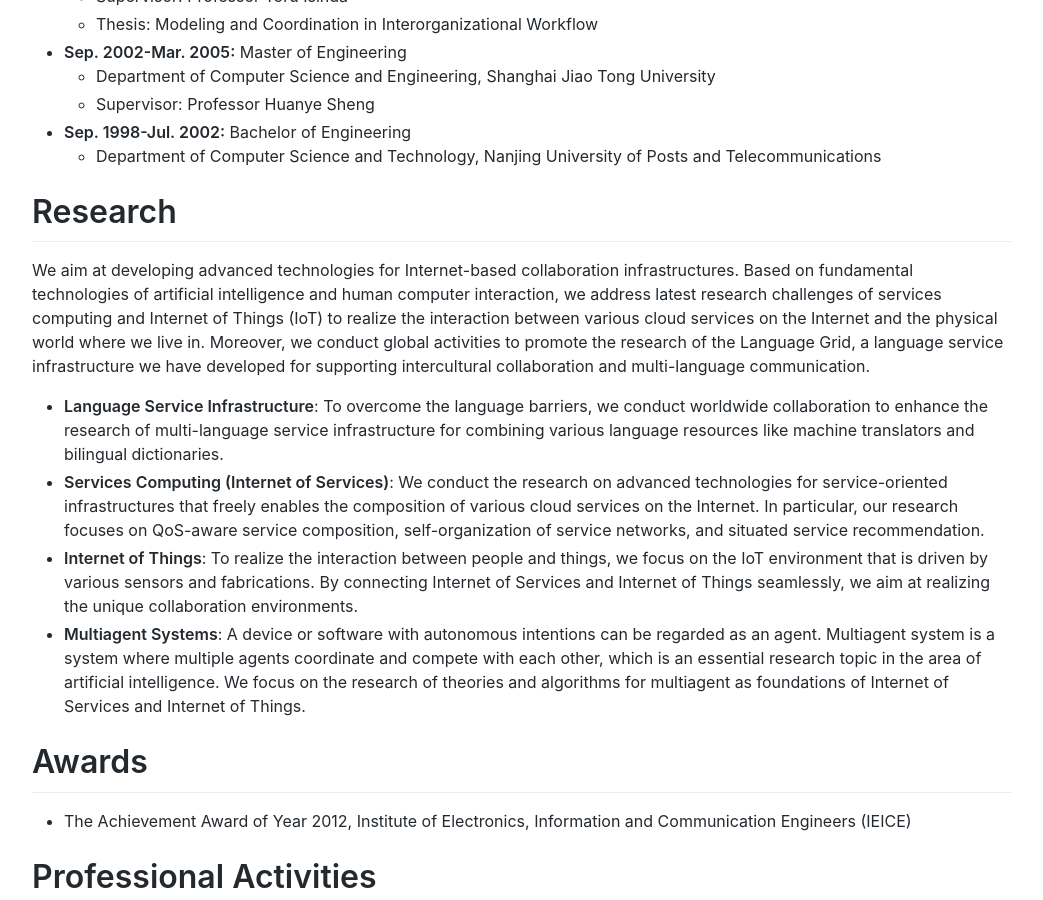
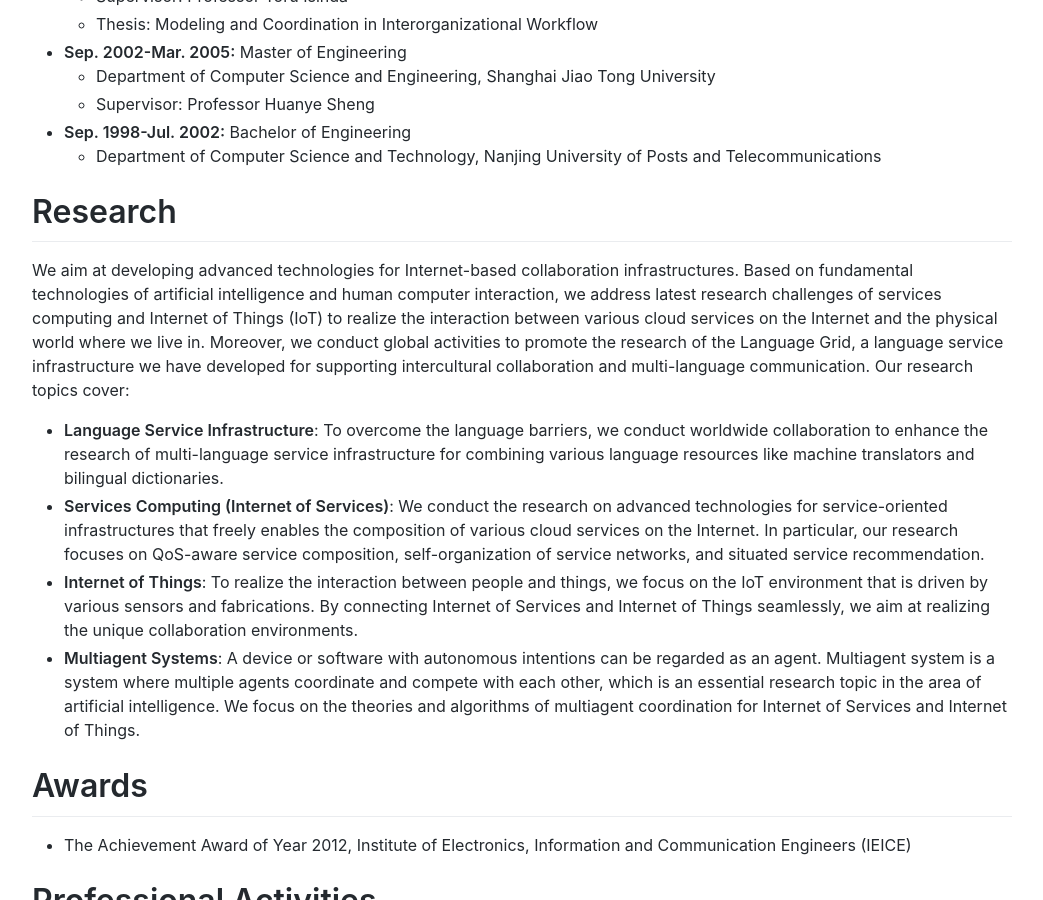
Before and after one commit to lindh/lindh.github.io, a Jekyll site: the page built from index.md, in a window 1280 px wide and 900 px high, scrolled down 828 px. Shown: the whole window, without its empty margins (118-1161 px from the left). Built offline with Jekyll 4.4.1, drawn with Linux system fonts in a browser that asks for light colours; comment, search, counter and statistics services are not loaded.

Commit message:
Update index.md

```diff
--- a/index.md
+++ b/index.md
@@ -42,12 +42,12 @@ layout: default
   - Department of Computer Science and Technology, Nanjing University of Posts and Telecommunications
 
 # Research
-We aim at developing advanced technologies for Internet-based collaboration infrastructures. Based on fundamental technologies of artificial intelligence and human computer interaction, we address latest research challenges of services computing and Internet of Things (IoT) to realize the interaction between various cloud services on the Internet and the physical world where we live in. Moreover, we conduct global activities to promote the research of the Language Grid, a language service infrastructure we have developed for supporting intercultural collaboration and multi-language communication.
+We aim at developing advanced technologies for Internet-based collaboration infrastructures. Based on fundamental technologies of artificial intelligence and human computer interaction, we address latest research challenges of services computing and Internet of Things (IoT) to realize the interaction between various cloud services on the Internet and the physical world where we live in. Moreover, we conduct global activities to promote the research of the Language Grid, a language service infrastructure we have developed for supporting intercultural collaboration and multi-language communication. Our research topics cover:
 
 - **Language Service Infrastructure**: To overcome the language barriers, we conduct worldwide collaboration to enhance the research of multi-language service infrastructure for combining various language resources like machine translators and bilingual dictionaries.
 - **Services Computing (Internet of Services)**: We conduct the research on advanced technologies for service-oriented infrastructures that freely enables the composition of various cloud services on the Internet. In particular, our research focuses on QoS-aware service composition, self-organization of service networks, and situated service recommendation.
 - **Internet of Things**: To realize the interaction between people and things, we focus on the IoT environment that is driven by various sensors and fabrications. By connecting Internet of Services and Internet of Things seamlessly, we aim at realizing the unique collaboration environments.
-- **Multiagent Systems**: A device or software with autonomous intentions can be regarded as an agent. Multiagent system is a system where multiple agents coordinate and compete with each other, which is an essential research topic in the area of artificial intelligence. We focus on the research of theories and algorithms for multiagent as foundations of Internet of Services and Internet of Things.
+- **Multiagent Systems**: A device or software with autonomous intentions can be regarded as an agent. Multiagent system is a system where multiple agents coordinate and compete with each other, which is an essential research topic in the area of artificial intelligence. We focus on the theories and algorithms of multiagent coordination for Internet of Services and Internet of Things.
 
 # Awards
 
```
